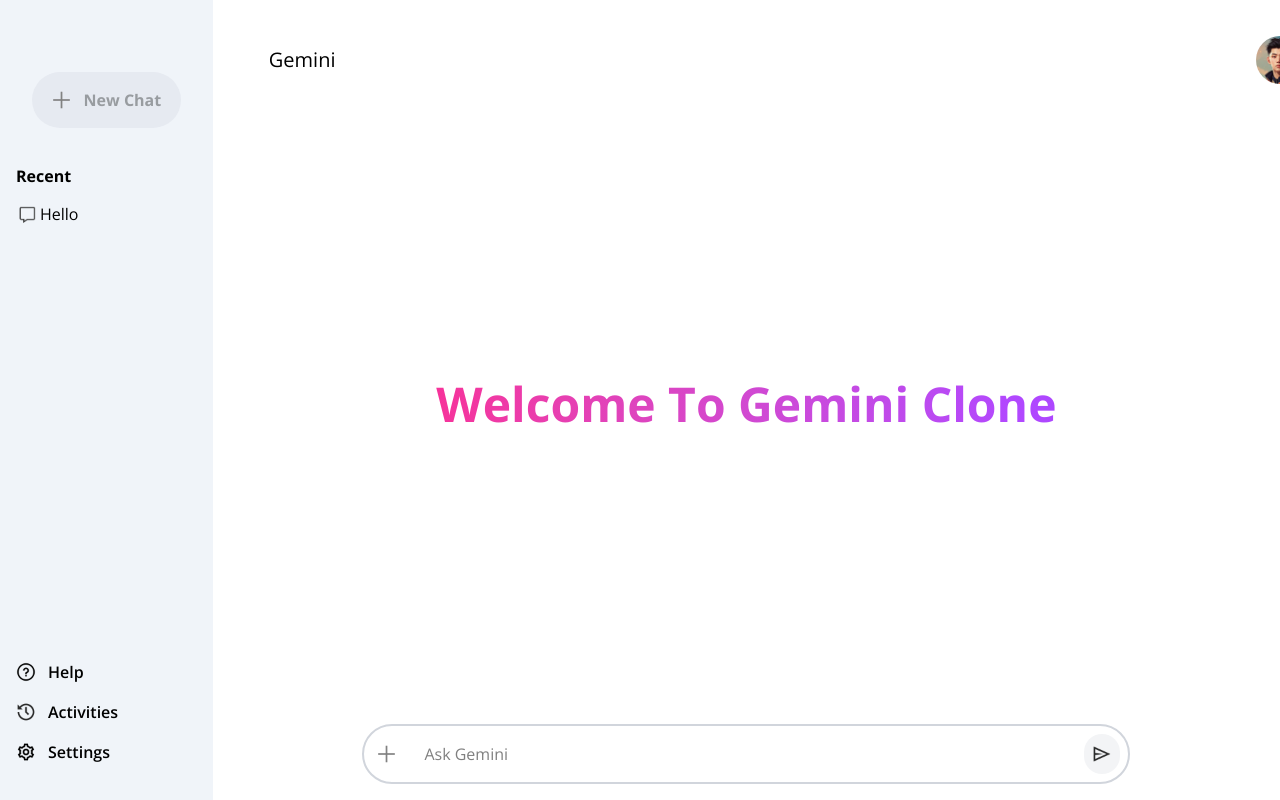
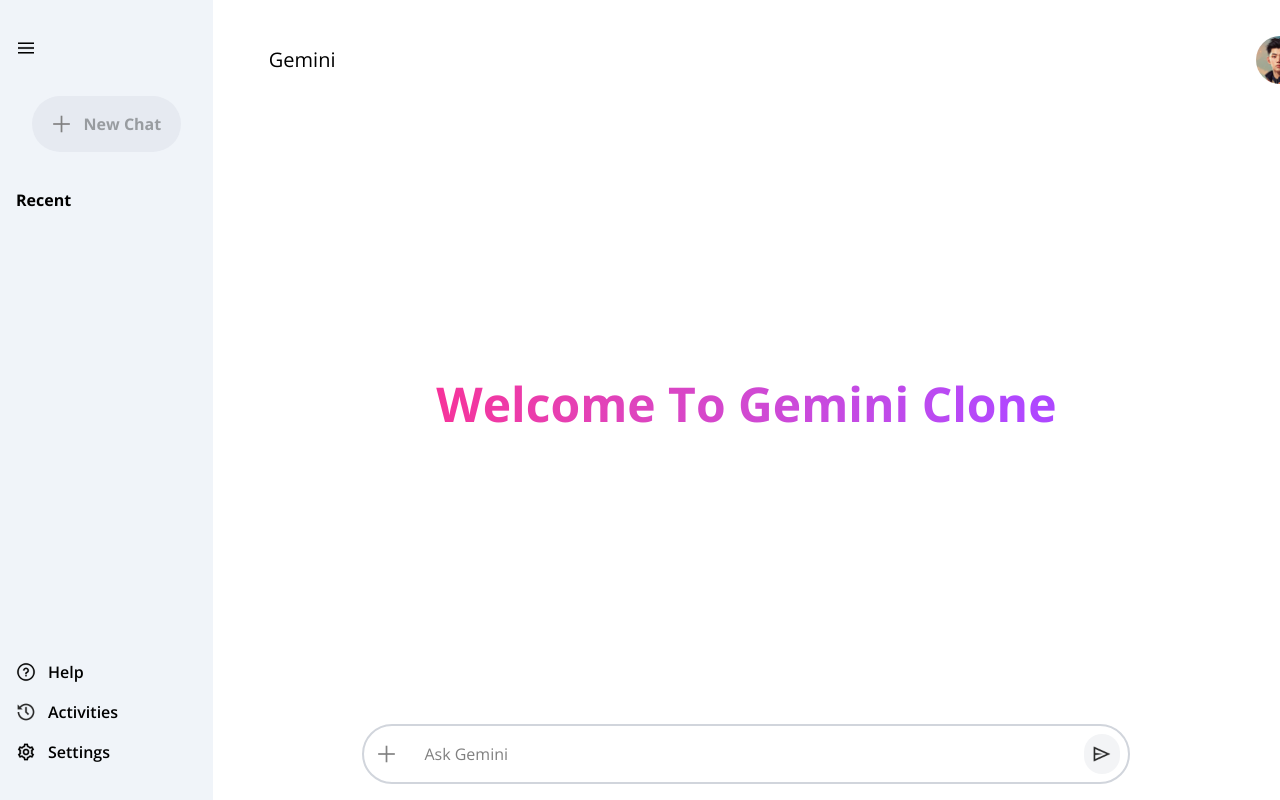
Before and after one commit to bimal009/Gemini-clone, a React (Vite) app: page / in a window 1280 px wide. Shown: the top 800 px of the page. Built offline with nearby package versions, Linux system fonts and the light colour scheme.

Commit message:
changes in responsiveness

```diff
--- a/src/App.css
+++ b/src/App.css
@@ -9,7 +9,7 @@
 
 }
 body{
-  width: 100%;
+
   margin: 0 auto;
   padding: 0%;
   box-sizing: border-box;
--- a/src/components/Sidebar.jsx
+++ b/src/components/Sidebar.jsx
@@ -15,7 +15,7 @@
       {/* Top Section */}
       <div className="w-full flex flex-col items-center">
         {/* Menu Icon */}
-        <div className="w-full flex justify-start md:hidden">
+        <div className="w-full flex justify-start ">
           <img
             onClick={handleToggle}
             className='h-6 w-5 object-contain cursor-pointer'
@@ -42,7 +42,7 @@
           <p className={`font-bold text-black ${!Toogle && 'hidden'} md:inline`}>
             Recent
           </p>
-          <div className='flex items-center mt-3'>
+          <div className={`flex items-center mt-3 ${!Toogle && 'hidden'}`} >
 
           <img className='w-[24px] h-[28px] object-contain font-sans text-xl' src={assets.message_icon} alt="" />
           <p>Hello</p>
```
